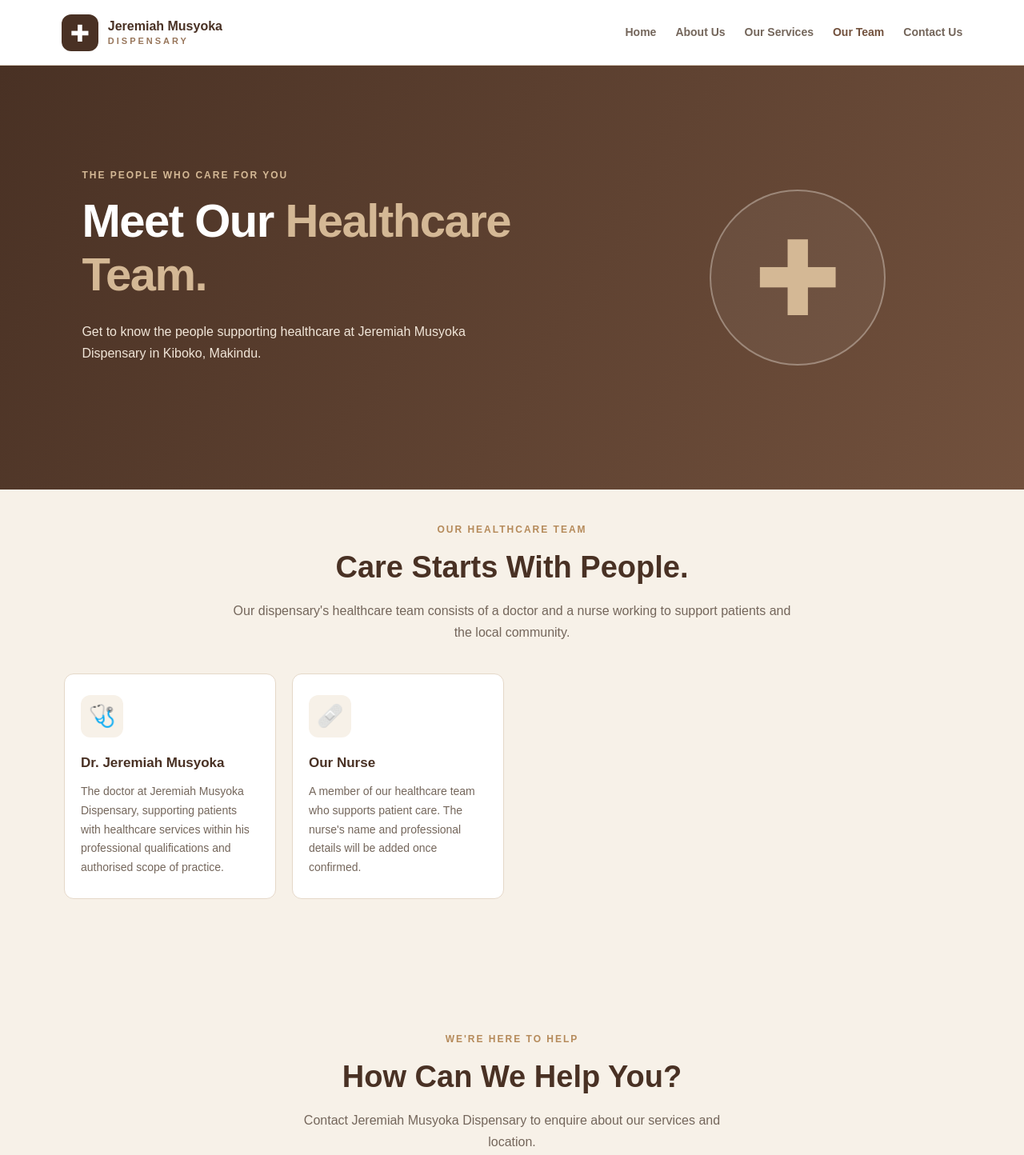
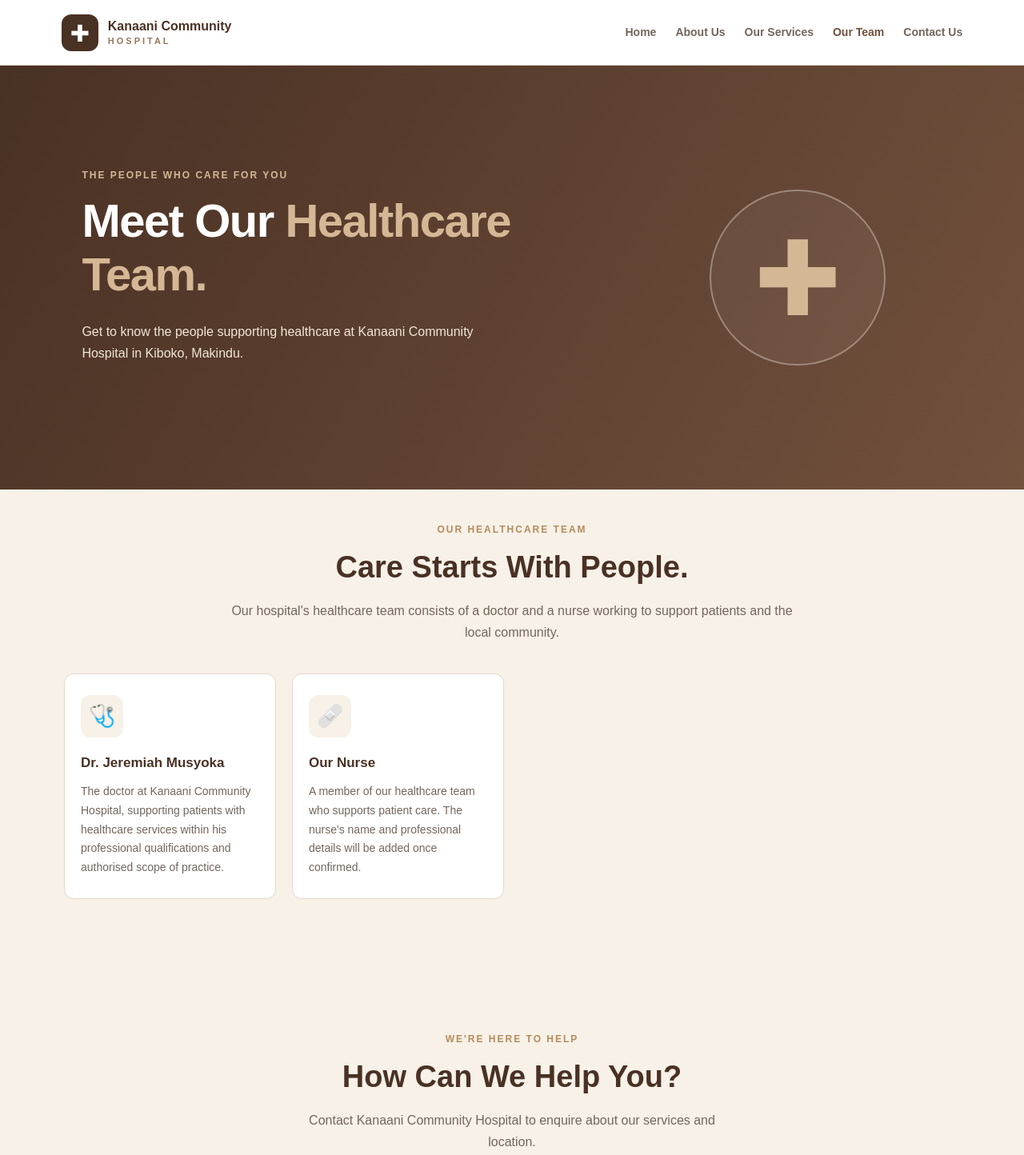
Before and after one commit to Dylan79-png/jeremiah-musyoka-dispensary, a plain HTML site: page doctors.html in a window 1280 px wide. Shown: the top 1444 px of the page at 80% size. Drawn offline with Linux system fonts and the light colour scheme.

Commit message:
Update doctors.html

```diff
--- a/doctors.html
+++ b/doctors.html
@@ -5,7 +5,7 @@
     <meta name="viewport" content="width=device-width, initial-scale=1.0">
     <meta name="description" content="Meet the healthcare team at Jeremiah Musyoka Dispensary in Kiboko, Makindu.">
     <meta name="theme-color" content="#493124">
-    <title>Our Healthcare Team | Jeremiah Musyoka Dispensary</title>
+    <title>Our Healthcare Team | Kanaani Community Hospital</title>
     <link rel="stylesheet" href="style.css">
     <script src="script.js" defer></script>
 </head>
@@ -15,8 +15,8 @@
         <a href="index.html" class="brand">
             <span class="brand-icon" aria-hidden="true">✚</span>
             <span class="brand-text">
-                <strong>Jeremiah Musyoka</strong>
-                <small>DISPENSARY</small>
+                <strong>Kanaani Community</strong>
+                <small>HOSPITAL</small>
             </span>
         </a>
 
@@ -46,7 +46,7 @@
                 <h1>Meet Our <span>Healthcare Team.</span></h1>
                 <p class="hero-description">
                     Get to know the people supporting healthcare at
-                    Jeremiah Musyoka Dispensary in Kiboko, Makindu.
+                    Kanaani Community Hospital in Kiboko, Makindu.
                 </p>
             </div>
 
@@ -60,7 +60,7 @@
                 <p class="eyebrow">OUR HEALTHCARE TEAM</p>
                 <h2>Care Starts With People.</h2>
                 <p>
-                    Our dispensary's healthcare team consists of a doctor
+                    Our hospital's healthcare team consists of a doctor
                     and a nurse working to support patients and the local
                     community.
                 </p>
@@ -71,7 +71,7 @@
                     <span class="service-icon" aria-hidden="true">🩺</span>
                     <h3>Dr. Jeremiah Musyoka</h3>
                     <p>
-                        The doctor at Jeremiah Musyoka Dispensary,
+                        The doctor at Kanaani Community Hospital,
                         supporting patients with healthcare services
                         within his professional qualifications and
                         authorised scope of practice.
@@ -94,7 +94,7 @@
             <p class="eyebrow">WE'RE HERE TO HELP</p>
             <h2>How Can We Help You?</h2>
             <p>
-                Contact Jeremiah Musyoka Dispensary to enquire about
+                Contact Kanaani Community Hospital to enquire about
                 our services and location.
             </p>
             <a href="contact.html" class="btn btn-primary">
@@ -107,7 +107,7 @@
         <div class="footer-content">
             <div>
                 <a href="index.html" class="footer-brand">
-                    Jeremiah Musyoka Dispensary
+                    Kanaani Community Hospital
                 </a>
                 <p>Community healthcare in Kiboko, Makindu, Kenya.</p>
             </div>
@@ -123,7 +123,7 @@
         <div class="footer-bottom">
             <p>
                 &copy; <span id="current-year">2026</span>
-                Jeremiah Musyoka Dispensary. All rights reserved.
+                Kanaani Community Hospital. All rights reserved.
             </p>
             <p>Designed with care.</p>
         </div>
```
